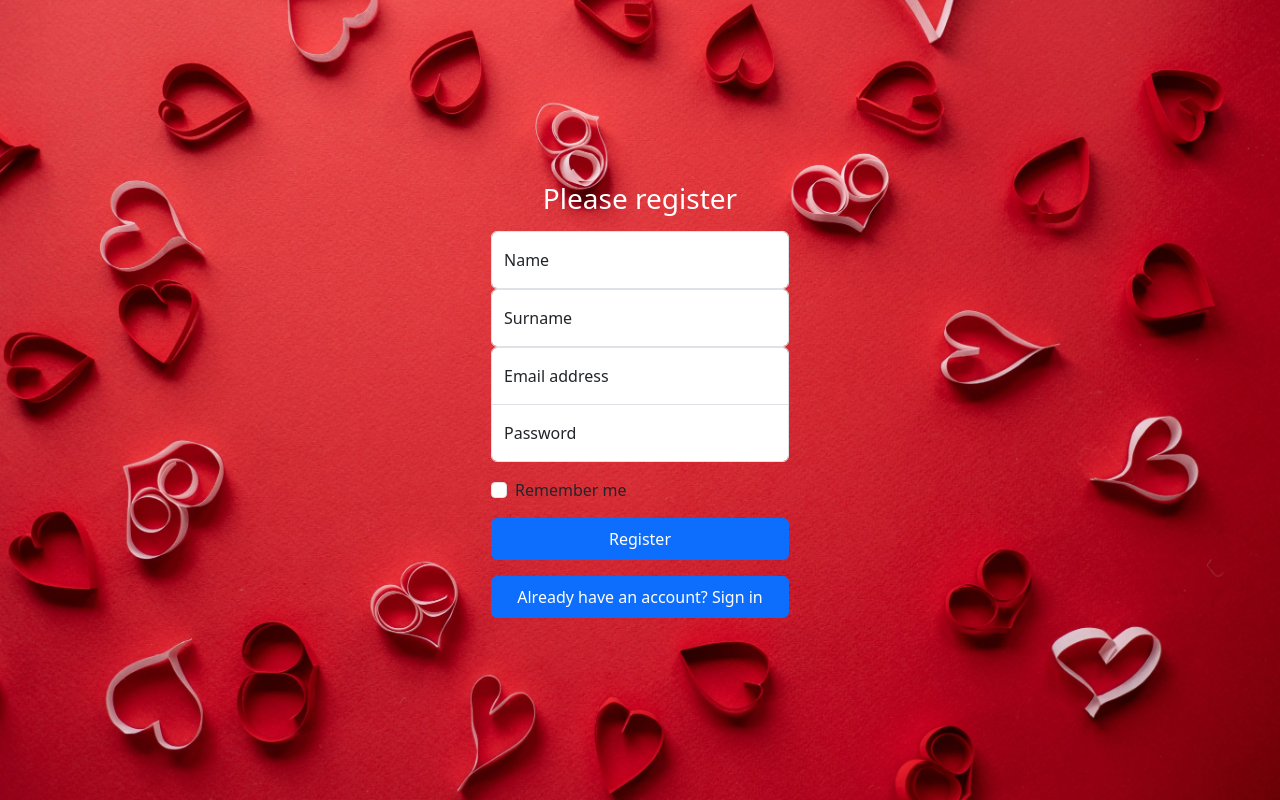
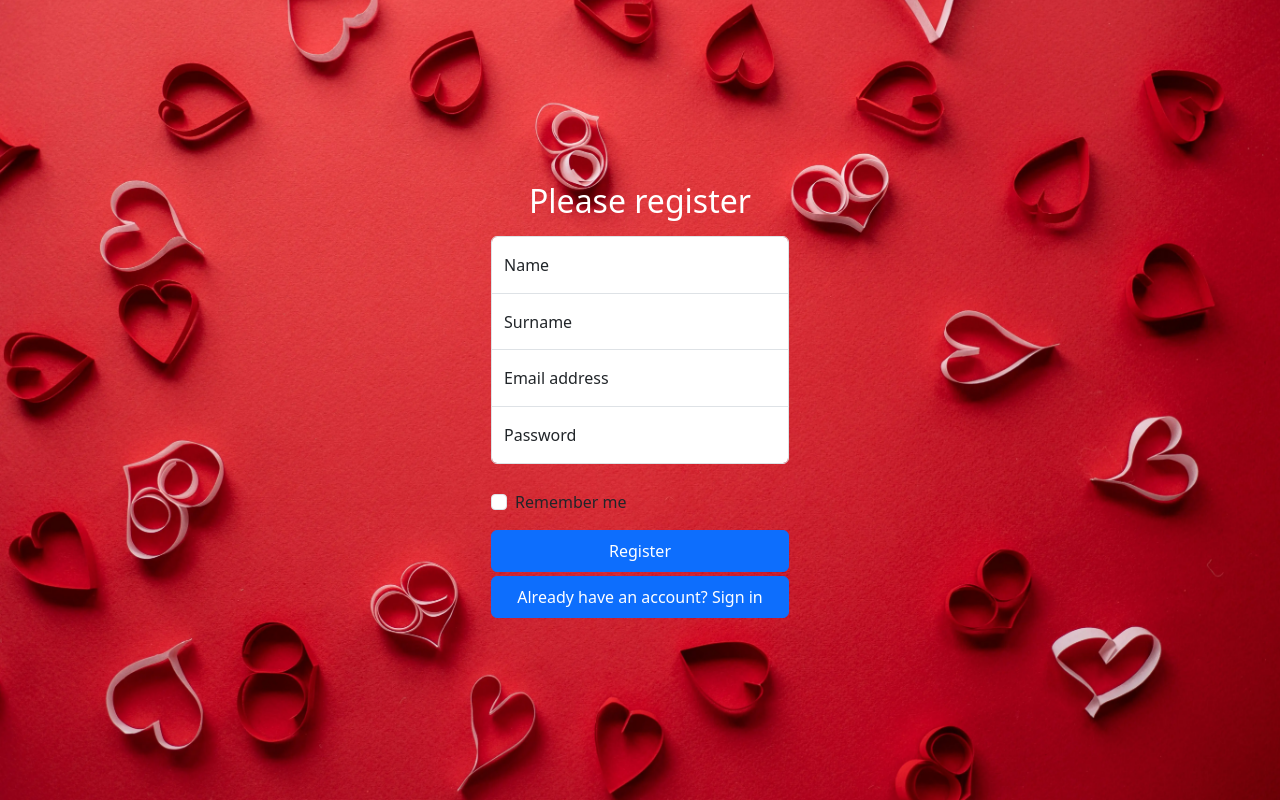
Before and after one commit to luisortizrivera/TinderCopy, a React (Create React App) app in the folder client/: page / in a window 1280 px wide. Both pictures are taken after a click on the button "Don't have an account? Register". Built offline with nearby package versions, Linux system fonts and the light colour scheme.

Commit message:
Separating fields into components

```diff
--- a/client/src/Styles/LoginPage.css
+++ b/client/src/Styles/LoginPage.css
@@ -15,10 +15,19 @@ body {
   z-index: 2;
 }
 
-.form-signin input[type="email"] {
+.form-signin .firstInput {
   margin-bottom: -1px;
   border-bottom-right-radius: 0;
   border-bottom-left-radius: 0;
+}
+.form-signin .middleInput {
+  margin-bottom: -1px;
+  margin-top: -1px;
+  border-top-right-radius: 0;
+  border-top-left-radius: 0;
+  border-bottom-right-radius: 0;
+  border-bottom-left-radius: 0;
+  transition: border-radius 0.5s ease-in-out;
 }
 
 .form-signin input[type="password"] {
@@ -27,7 +36,8 @@ body {
   border-top-right-radius: 0;
 }
 
-#registeringBlock {
-  transition: opacity 1s ease, max-height 0.5s ease-in-out;
+#registeringBlock,
+#checkBlock {
+  transition: max-height 0.5s ease-in-out, opacity 0.5s ease-in-out;
   overflow: hidden;
 }
--- /dev/null
+++ b/client/src/components/EnterField.js
@@ -0,0 +1,27 @@
+import React from "react";
+
+const EnterField = ({
+  form,
+  divClassName = "form-floating",
+  inputClassName,
+  handleChange,
+  label,
+  placeholder,
+  type,
+}) => {
+  return (
+    <div className={divClassName}>
+      <input
+        type={type}
+        className={inputClassName}
+        id={`floating${label}`}
+        value={form[label]}
+        onChange={handleChange}
+        placeholder={placeholder}
+      />
+      <label htmlFor={`floating${label}`}>{label}</label>
+    </div>
+  );
+};
+
+export default EnterField;
--- a/client/src/components/LoginRegisterPage.js
+++ b/client/src/components/LoginRegisterPage.js
@@ -2,6 +2,7 @@ import React, { useState } from "react";
 import Button from "react-bootstrap/Button";
 import "../Styles/LoginPage.css";
 import "bootstrap/dist/css/bootstrap.min.css";
+import EnterField from "./EnterField";
 
 const LoginRegisterPage = () => {
   const [form, setForm] = useState({
@@ -28,7 +29,7 @@ const LoginRegisterPage = () => {
     <section className="vh-100 d-flex align-items-center justify-content-center">
       <div className="form-signin w-100 m-auto">
         <form onSubmit={handleSubmit}>
-          <h2 className="h3 mb-3 fw-normal text-center text-white">
+          <h2 className="h2 mb-3 fw-normal text-center text-white">
             Please {form.isRegistering ? "register" : "sign in"}
           </h2>
           <div
@@ -38,52 +39,57 @@ const LoginRegisterPage = () => {
               opacity: form.isRegistering ? "1" : "0",
             }}
           >
-            <div className="form-floating">
-              <input
+            <EnterField
+              form={form}
+              divClassName="form-floating"
+              inputClassName="form-control firstInput"
+              handleChange={handleChange}
+              label="Name"
+              placeholder="Nick"
               type="text"
-                className="form-control"
-                id="nameInput"
-                value={form.name}
-                onChange={handleChange}
-                placeholder="Nick"
             />
-              <label htmlFor="NameInput">Name</label>
-            </div>
-            <div className="form-floating">
-              <input
+            <EnterField
+              form={form}
+              divClassName="form-floating"
+              inputClassName="form-control middleInput"
+              handleChange={handleChange}
+              label="Surname"
+              placeholder="Doe"
               type="text"
-                className="form-control"
-                id="surnameInput"
-                value={form.surname}
-                onChange={handleChange}
-                placeholder="Surname"
             />
-              <label htmlFor="surnameInput">Surname</label>
-            </div>
           </div>
 
-          <div className="form-floating">
-            <input
+          <EnterField
+            form={form}
+            divClassName="form-floating"
+            inputClassName={
+              form.isRegistering
+                ? "form-control middleInput"
+                : "form-control firstInput"
+            }
+            handleChange={handleChange}
+            label="Email address"
+            placeholder="name@example.com"
             type="email"
-              className="form-control"
-              id="emailInput"
-              value={form.email}
-              onChange={handleChange}
-              placeholder="name@example.com"
           />
-            <label htmlFor="emailInput">Email address</label>
-          </div>
-          <div className="form-floating">
-            <input
+
+          <EnterField
+            form={form}
+            divClassName="form-floating"
+            inputClassName="form-control"
+            handleChange={handleChange}
+            label="Password"
+            placeholder="Password"
             type="password"
-              className="form-control"
-              id="floatingPassword"
-              value={form.password}
-              onChange={handleChange}
-              placeholder="Password"
           />
-            <label htmlFor="floatingPassword">Password</label>
-          </div>
+
+          <div
+            id="checkBlock"
+            style={{
+              maxHeight: form.isRegistering ? "1000px" : "0",
+              opacity: form.isRegistering ? "1" : "0",
+            }}
+          >
             <div className="form-check text-start my-3">
               <input
                 className="form-check-input"
@@ -95,11 +101,12 @@ const LoginRegisterPage = () => {
                 Remember me
               </label>
             </div>
+          </div>
           <Button className="btn btn-primary w-100 py-2" type="submit">
             {form.isRegistering ? "Register" : "Sign in"}
           </Button>
           <Button
-            className="btn btn-primary w-100 py-2 mt-3"
+            className="btn btn-primary w-100 py-2 mt-1"
             onClick={() =>
               setForm({ ...form, isRegistering: !form.isRegistering })
             }
```
Also changed, not shown: client/src/components/EnterFieldList.js (added, +63 -0 lines). Lines whose indentation alone changed are shown as unchanged.
